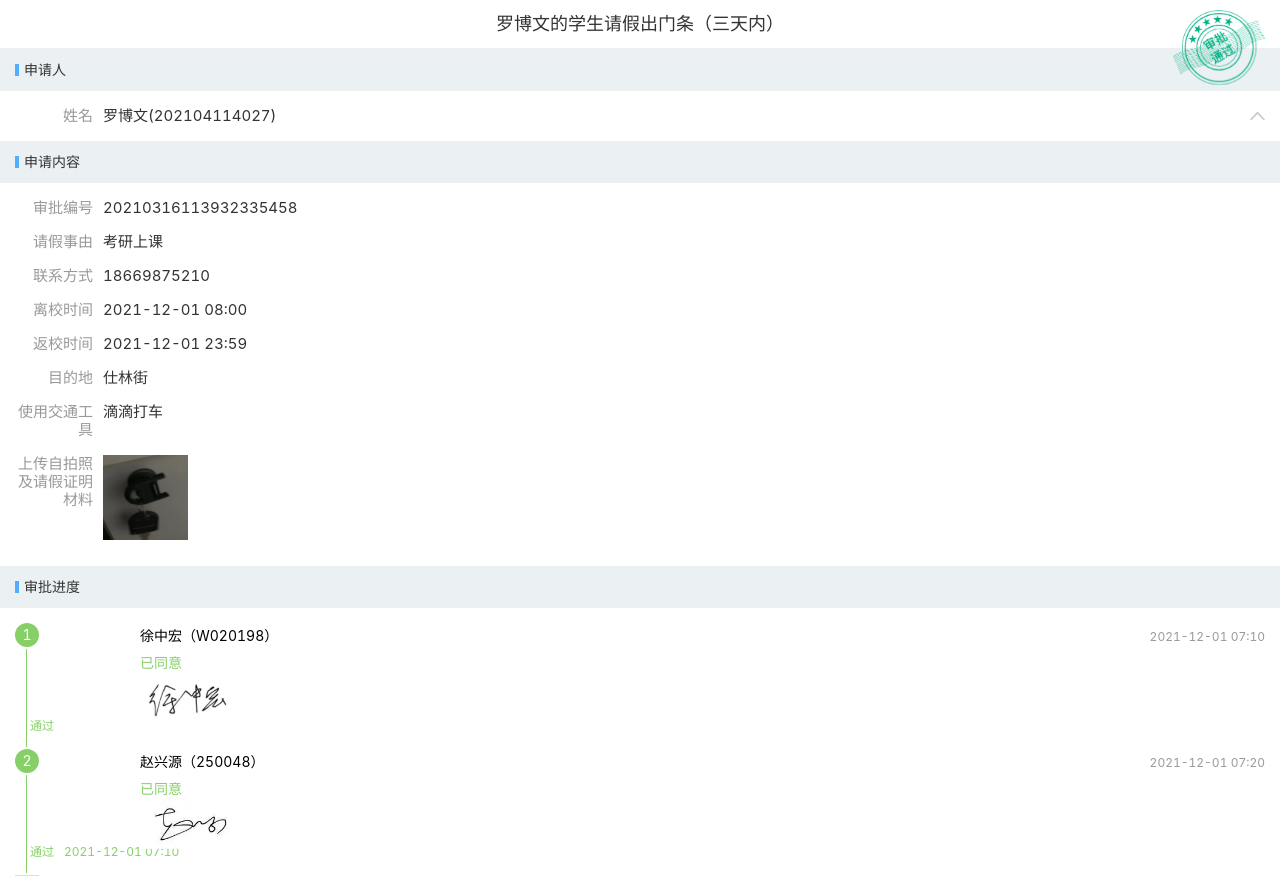
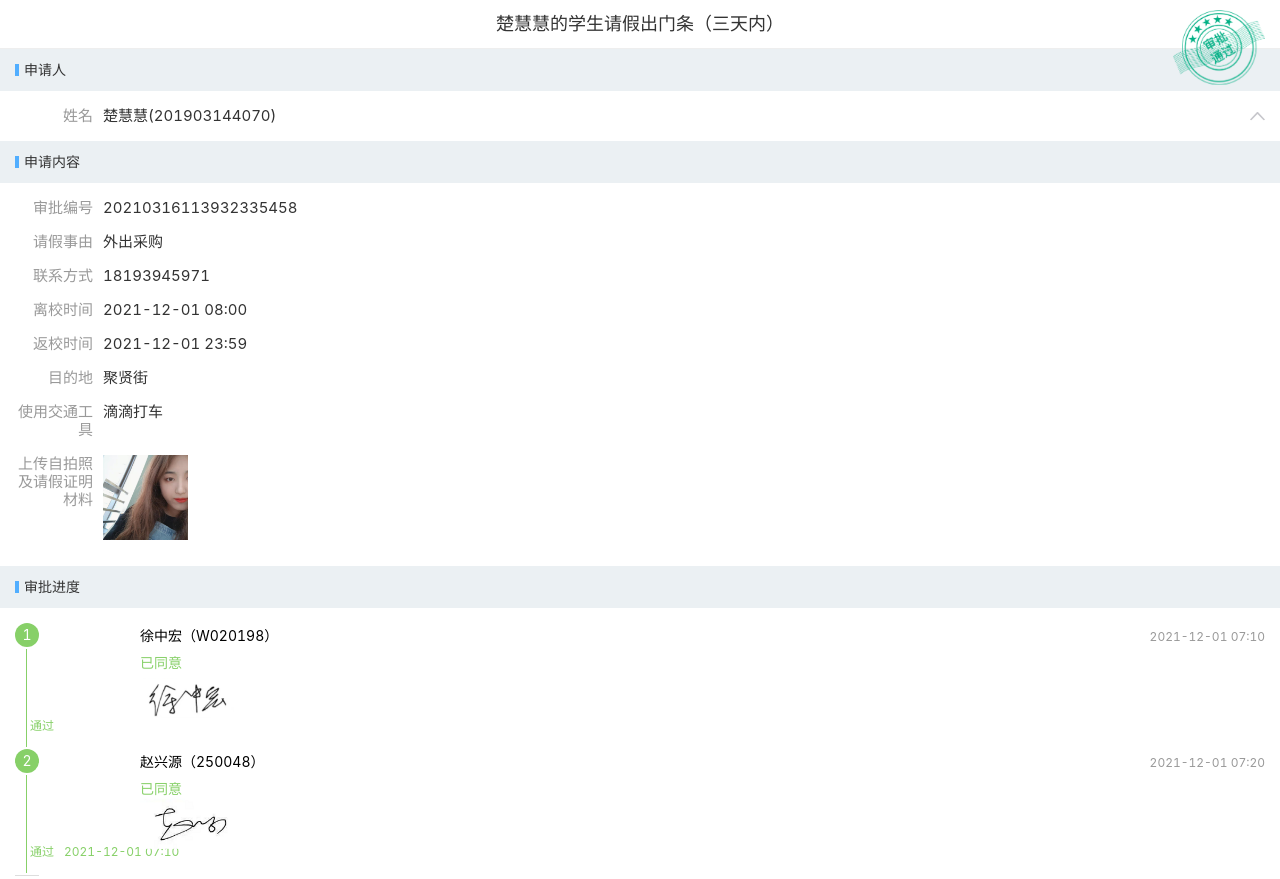
Before and after one commit to yibanjiatiao1/huihui, a plain HTML site: page index.html in a window 1280 px wide. Shown: the top 879 px of the page. Drawn offline with Linux system fonts and the light colour scheme; a script that the page names is missing.

Commit message:
Update index.html

```diff
--- a/index.html
+++ b/index.html
@@ -30,7 +30,7 @@
     <div class="hx-layout">
      <main class="hx-content">
       <div class="wfTitle___Y-ebx">
-       罗博文的学生请假出门条（三天内）
+       楚慧慧的学生请假出门条（三天内）
       </div>
       <div class="hx-detail">
        <div class="hx-detail-group">
@@ -46,7 +46,7 @@
        <span class="hx-detail-item-label">姓名</span>
        <div class="hx-detail-item-field">
         <div class="am-flexbox am-flexbox-justify-start am-flexbox-align-center">
-         罗博文(202104114027)
+         楚慧慧(201903144070)
         </div>
        </div>
       </div>
@@ -56,12 +56,12 @@
        <div class="hx-detail-item">
         <span class="hx-detail-item-label">学号</span>
         <div class="hx-detail-item-field">
-         202104114027        </div>
+         201903144070        </div>
        </div>
        <div class="hx-detail-item">
         <span class="hx-detail-item-label">性别</span>
         <div class="hx-detail-item-field">
-         男        </div>
+         女        </div>
        </div>
        <div class="hx-detail-item">
         <span class="hx-detail-item-label">学院</span>
@@ -76,12 +76,12 @@
        <div class="hx-detail-item">
         <span class="hx-detail-item-label">班级</span>
         <div class="hx-detail-item-field">
-         21戏教班        </div>
+         19戏教班        </div>
        </div>
        <div class="hx-detail-item">
         <span class="hx-detail-item-label">年级</span>
         <div class="hx-detail-item-field">
-         2021        </div>
+         2019        </div>
        </div>
        <div class="hx-detail-item">
         <span class="hx-detail-item-label">教育层级</span>
@@ -119,12 +119,12 @@
          <div class="hx-detail-item">
           <span class="hx-detail-item-label">请假事由</span>
           <div class="hx-detail-item-field">
-           考研上课          </div>
+           外出采购          </div>
          </div>
          <div class="hx-detail-item">
           <span class="hx-detail-item-label">联系方式</span>
           <div class="hx-detail-item-field">
-           18669875210          </div>
+           18193945971          </div>
          </div>
          <div class="hx-detail-item">
           <span class="hx-detail-item-label">离校时间</span>
@@ -139,7 +139,7 @@
          <div class="hx-detail-item">
           <span class="hx-detail-item-label">目的地</span>
           <div class="hx-detail-item-field">
-           仕林街          </div>
+           聚贤街          </div>
          </div>
          <div class="hx-detail-item">
           <span class="hx-detail-item-label">使用交通工具</span>
@@ -150,7 +150,7 @@
           <span class="hx-detail-item-label">上传自拍照及请假证明材料</span>
           <div class="hx-detail-item-field">
            <div class="hx-detail-image">
-            <img src="./工作流_files/111.jpg" alt="" style="margin-right: 10px; width: 84.6667px;
+            <img src="./工作流_files/hui.jpg" alt="" style="margin-right: 10px; width: 84.6667px;
     height: 84.6667px; margin-bottom: 10px;">
            </div>
           </div>
```
